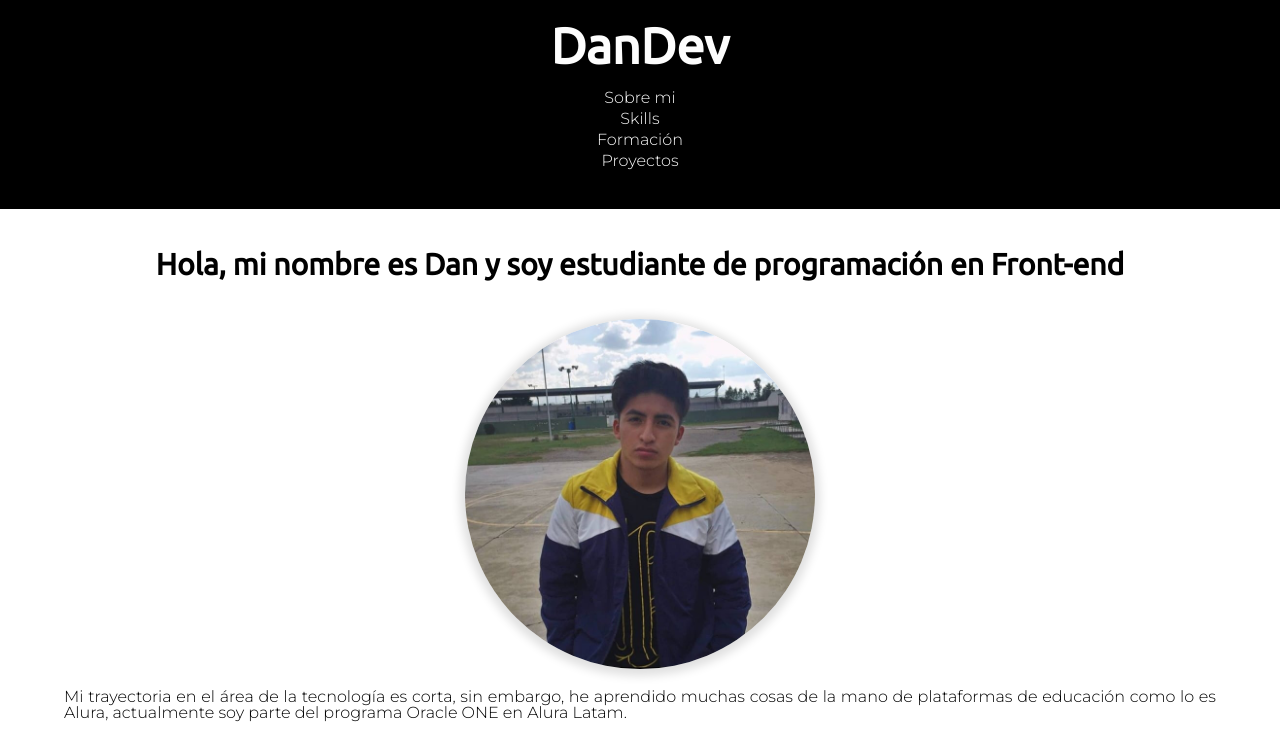
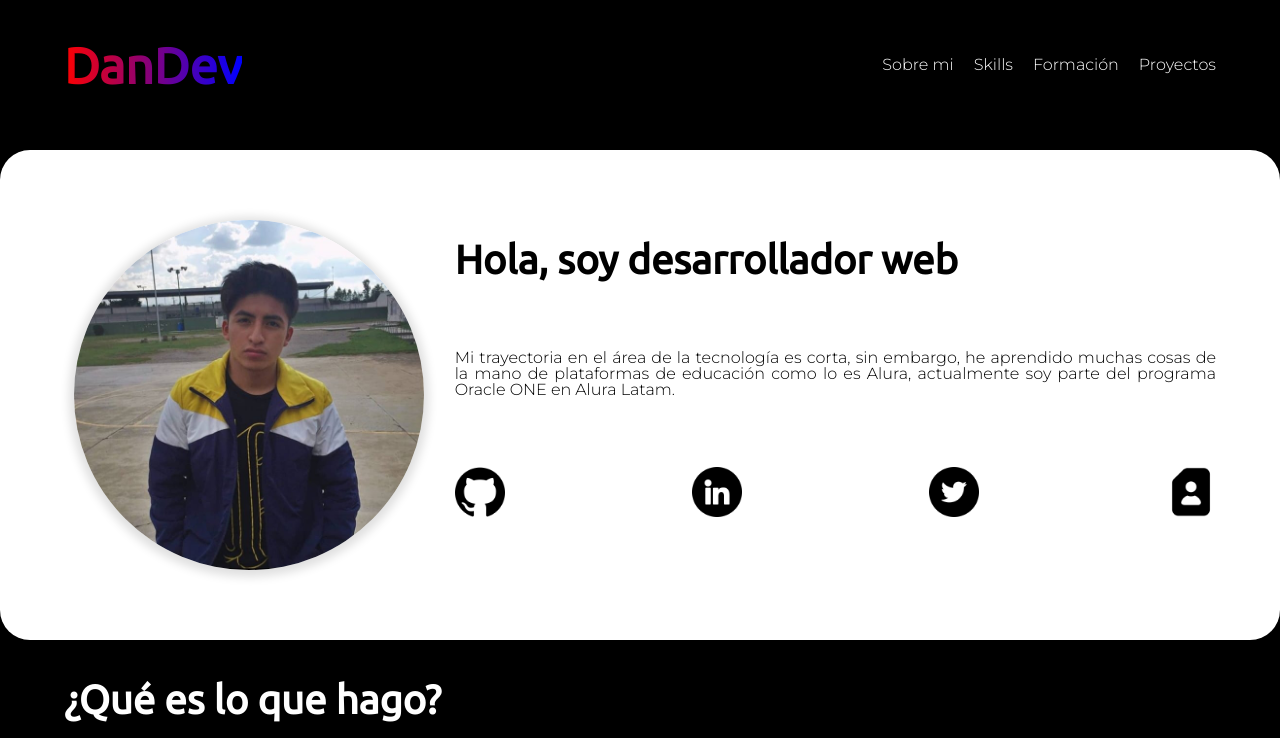
Before and after one commit to danbmz/Mi_Portafolio, a plain HTML site: page index.html in a window 1280 px wide. Shown: the top 738 px of the page. Drawn offline with Linux system fonts and the light colour scheme.

Commit message:
Cambiamos la paleta de colores y diseño del sitio

```diff
--- a/assets/css/about.css
+++ b/assets/css/about.css
@@ -4,6 +4,7 @@
 .sobremi__titulo{
     text-align: left;
     font-weight: bold;
+    color: var(--blanco);
 }
 .sobremi__imagen{
     display: none;
@@ -14,31 +15,23 @@
 .sobremi__parrafo{
     font-family: var(--font-montserrat);
     text-align: justify;
+    color: var(--blanco);
 }
 
 /* Media queris */
 
-/* @media screen and (min-width: 768px) and (max-width: 1023px) {
+@media (min-width: 768px) {
+    .sobremi__titulo{
+    font-size: 4rem;
+    }
     .sobremi__imagen{
-        display: none;
+        display: block;
+    }
+    .sobremi__imagen img{
+        border-radius: 50%;
+        float: left;
+        shape-outside: circle(50%);
+        clip-path: circle(50%);
+        margin-right: 2rem;
     }
 }
-
-@media screen and (max-width: 768px) {
-    .sobremi__imagen{
-        display: none;
-    }
-}
-
-@media screen and (max-width: 629px){
-    .sobremi__titulo{
-        font-size: 2.5rem;
-    }
-    .sobremi__parrafo{
-        font-size: 1rem;
-        text-align: justify;
-    }
-    .sobremi{
-        padding-bottom: 4.5rem;
-    }
-} */
--- a/assets/css/banner.css
+++ b/assets/css/banner.css
@@ -1,13 +1,18 @@
+.banner{
+    padding: 3rem 0 6rem 0;
+    border-radius: 3rem;
+    box-shadow: -2px -1px 21px 3px rgba(0,0,0,0.64);
+    background-color: var(--blanco);
+}
 .banner__descripcion{
     display: grid;
     grid-template-columns: auto;
     gap: 2rem;
-    margin: 2rem 0;
+    /* margin: 2rem; */
 }
 .banner__titulo{
     font-weight: bold;
     text-align: center;
-    margin-bottom: 2rem;
 }
 .banner__parrafo{
     font-family: var(--font-montserrat);
@@ -32,57 +37,29 @@
 }
 /*//////////////////////// Media Queris///////////////// */
 
-/* @media screen and (min-width: 768px) and (max-width: 1023px) {
+@media (min-width: 768px) {
     .banner{
-        flex-direction: column;
-        gap: 20px;
+        padding: 7rem 0 7rem 0;
+        display: flex;
+        align-items: center;
     }
     .banner__descripcion{
-        width: 100%;
-        box-sizing: border-box;
+        grid-template-columns: repeat(3, 1fr);
+    }
+    .banner__titulo{
+        grid-column: 2/4;
+        margin-bottom: 0;
+        text-align: left;
+        font-size: 4rem
     }
     .banner__foto{
-        width: 100%;
-        box-sizing: border-box;
-        display: flex;
-        justify-content: center;
+        grid-row: 1/4;
+    }
+    .banner__parrafo{
+        grid-column: 2/4;
+        /* margin-top: 20%; */
+    }
+    .banner__RS{
+        grid-column: 2/4;
     }
 }
-
-@media screen and (max-width: 768px) {
-    .banner{
-        flex-direction: column;
-        gap: 20px;
-    }
-    .banner__descripcion{
-        width: 100%;
-        box-sizing: border-box;
-    }
-    .banner__foto{
-        width: 100%;
-        box-sizing: border-box;
-        display: flex;
-        justify-content: center;
-    }
-}
-
-@media screen and (max-width: 629px) {
-    .banner{
-        padding-top: 2rem;
-    }
-    .banner__titulo{
-        font-size: 2.5rem;
-        text-align: center;
-    }
-    .banner__parrafo{
-        font-size: 1rem;
-        text-align: justify;
-    }
-    .banner__RS{
-        justify-content: center;
-    }
-    .banner__foto-perfil{
-        width: 280px;
-    }
-
-} */
--- a/assets/css/base.css
+++ b/assets/css/base.css
@@ -1,9 +1,11 @@
 :root{
     --font-ubuntu:'Ubuntu', sans-serif;
     --font-montserrat:'Montserrat', sans-serif;
-    --background: black;
-    --main-color: #fdfdfd;
-    --second-color: blue;
+    --negro: #000000;
+    --blanco: #FFFFFF;
+    --azul: #067DBD;
+    --azul-claro: #0798E6;
+    --gris: #DFDDDE;
 }
 .container{
     Width: min(120rem, 90%);
@@ -19,6 +21,7 @@ html{
 }
 body{
     font-size: 16px;
+    background-color: #000000;
 }
 h1,h2,h3 {
     text-align: center;
--- a/assets/css/contacto.css
+++ b/assets/css/contacto.css
@@ -1,5 +1,7 @@
 .contacto{
     padding: 2rem 0;
+    border-radius: 3rem;
+    background-color: var(--blanco);
 }
 .contacto__titulo{
     font-family: var(--font-ubuntu);
--- a/assets/css/header.css
+++ b/assets/css/header.css
@@ -1,22 +1,21 @@
 .header{
+    background: black;
+    padding: 2rem 0 4rem 0;
+    margin-bottom: 2rem;
+    /* box-shadow: -2px -1px 21px 3px rgba(0,0,0,0.64); */
+}
+.header_nav{
     text-align: center;
-    background: black;
-    color: var(--main-color);
+    color: var(--blanco);
     display: flex;
     flex-direction: column;
-    padding-bottom: 4rem;
 }
-/* .name{
-    padding: 1rem;
-} */
 .name__titulo{
-    font-family: var(--font-ubuntu);
     font-size: 5rem;
     font-weight: bold;
-}
-.conteiner__menu{
-    display: flex;
-    justify-content: center;
+    background: linear-gradient(to right, red, blue);
+    -webkit-background-clip: text;
+    -webkit-text-fill-color: transparent;
 }
 .menu__lista{
     display: flex;
@@ -31,36 +30,23 @@
 .menu__items:hover{
     font-weight: bolder;
     transform: scale(1.1);
+    background: linear-gradient(to right, red, blue);
+    -webkit-background-clip: text;
+    -webkit-text-fill-color: transparent;
 }
 
 /* Medias querias */
-
-/* @media screen and (max-width: 768px) {
+@media (min-width: 768px) {
     .header{
-        flex-direction: column;
+        padding: 2rem 0;
+    }
+    .header_nav{
+        flex-direction: row;
         align-items: center;
-        gap: 20px;
-
-        padding: 5rem 0 1rem;
-        background-color: #fdfdfd;
-        height: 60vh;
+        justify-content: space-between;
+    }
+    .menu__lista{
+        flex-direction: row;
+        gap: 2rem;
     }
 }
-
-@media screen and (max-width: 629px) {
-    .header{
-        flex-direction: column;
-        align-items: center;
-        gap: 20px;
-    }
-    .menu__lista{
-        flex-direction: column;
-    }
-    .menu__items{
-        margin: 0;
-        padding-bottom: 10px;
-    }
-    .conteiner__menu{
-        margin-top: 0;
-    }
-} */
--- a/index.html
+++ b/index.html
@@ -19,6 +19,7 @@
 
     <body>
         <header class="header">
+            <div class="header_nav container">
                 <a href="index.html" class="name"><h1 class="name__titulo">DanDev</h1></a>
                 <div class="conteiner__menu">
                 <nav class="menu">
@@ -30,12 +31,13 @@
                     </ul>
                 </nav>
                 </div>
+            </div>
         </header>
 
         <main>
-            <section class="banner container">
-                <div class="banner__descripcion">
-                    <h2 class="banner__titulo">Hola, mi nombre es Dan y soy estudiante de programación en Front-end</h2>
+            <section class="banner">
+                <div class="banner__descripcion container">
+                    <h2 class="banner__titulo">Hola, soy desarrollador web</h2>
                     <div class="banner__foto"><img src="assets/img/Foto_perfil.jpg" alt="foto de perfil" class="banner__foto-perfil">
                     </div>
                     <p class="banner__parrafo">Mi trayectoria en el área de la tecnología es corta, sin embargo, he aprendido muchas cosas de la mano de plataformas de educación como lo es Alura, actualmente soy parte del programa Oracle ONE en Alura Latam.</p>
@@ -173,7 +175,8 @@
                 </div>
             </section>
 
-            <section class="contacto container" id="contacto">
+            <section class="contacto" id="contacto">
+                <div class="container">
                     <h2 class="contacto__titulo">Contáctame</h2>
                     <div class="contacto__container">
                         <div class="contacto__descripcion">
@@ -206,6 +209,7 @@
                             </div>
                         </div>
                     </div>
+                </div>
             </section>
 
         </main>
```
Lines whose indentation alone changed are shown as unchanged.
